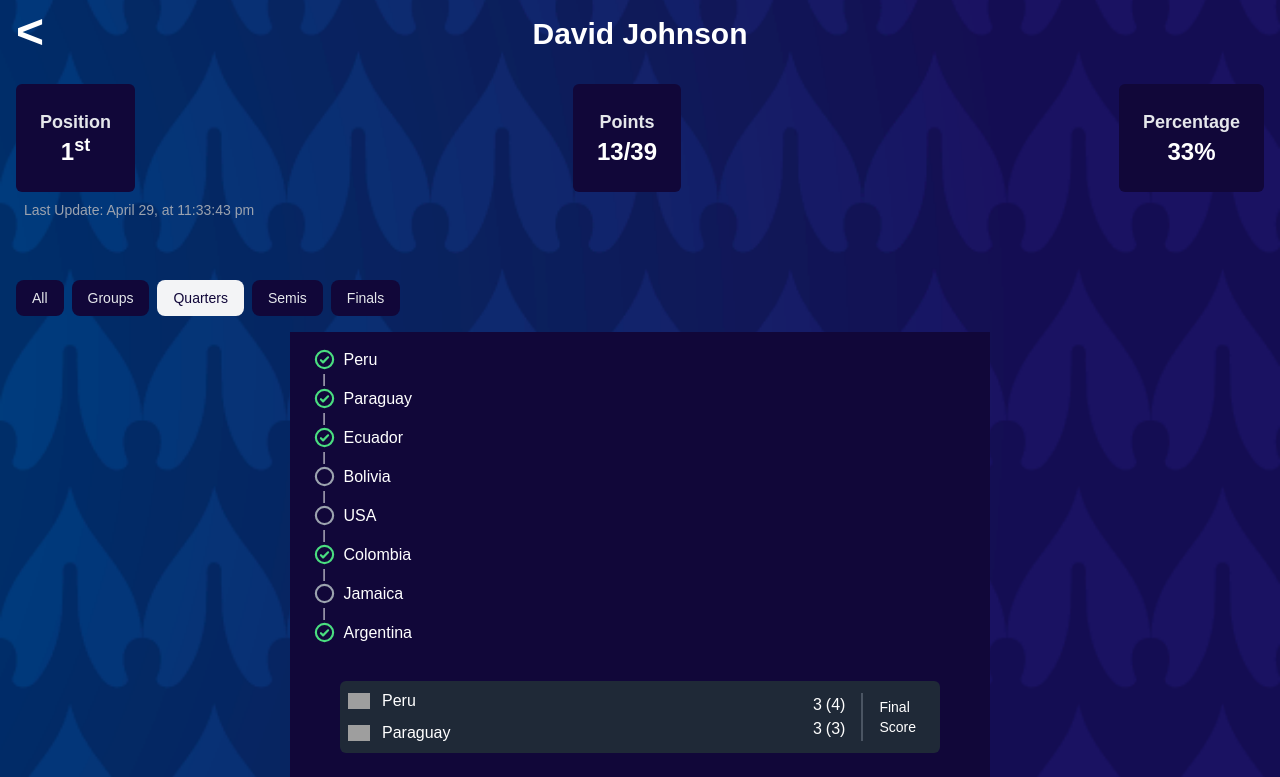
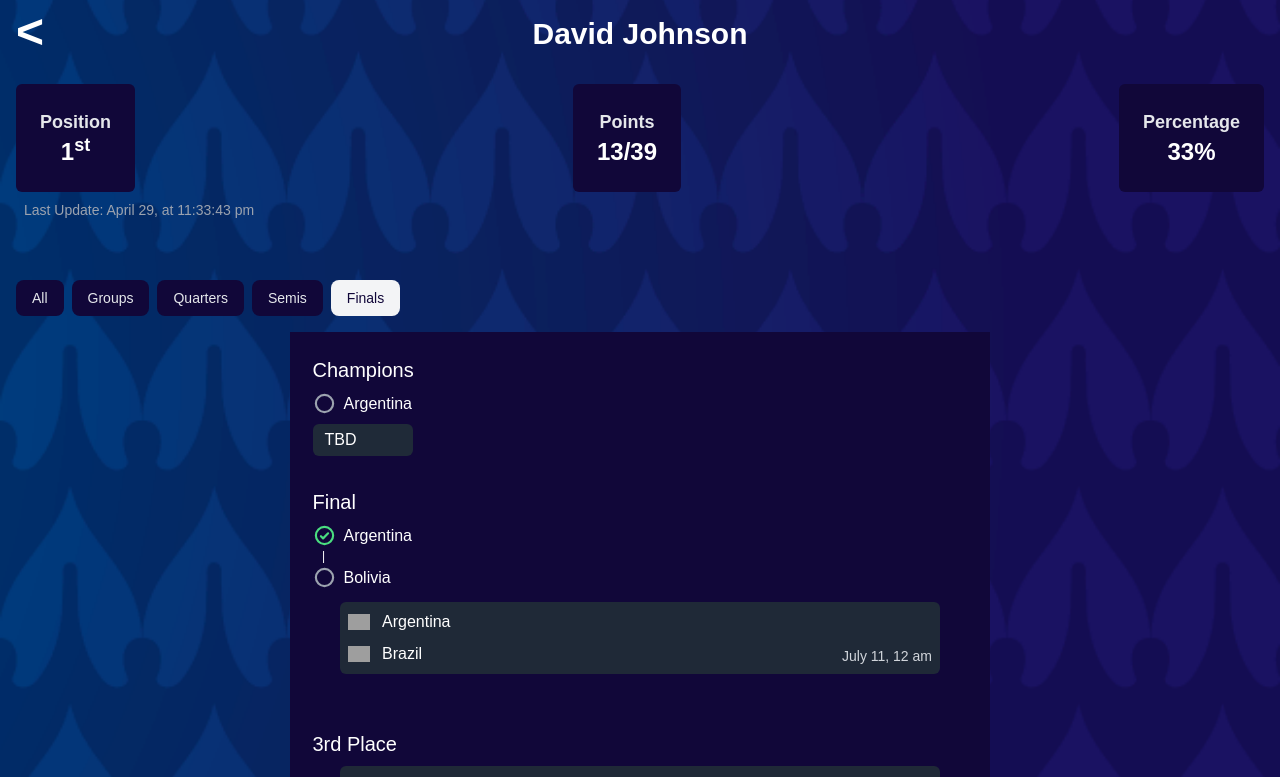
Before and after one commit to devslife7/copa-america-2024, a Next.js app: page /1 in a window 1280 px wide. Shown: the top 777 px of the page. Built offline with nearby package versions, Linux system fonts and the light colour scheme; grey boxes are pictures that could not be loaded; a web font is replaced by a local one.

Commit message:
added finals view

```diff
--- a/app/[id]/fixtures.tsx
+++ b/app/[id]/fixtures.tsx
@@ -10,19 +10,12 @@ import { useState } from "react"
 import { useFixturesContext } from "@/context/fixtures"
 
 export default function Fixtures() {
-  const [sortBy, setSortBy] = useState("Quarters")
+  const [sortBy, setSortBy] = useState("Finals")
   const { users, fixtures } = useFixturesContext()
   const pathname = usePathname()
   const id = pathname.split("/")[1]
   const user = users.find(user => user.id == id)
-
   if (user === undefined) return null
-
-  // Gets the string of url and splits it into an array of strings
-  const correctPredictionsArrayString = user.correctPredictionsArray?.split("")
-  // const correctPredictionsArrayString = searchParams.get("correctPredictionsArray")?.split("")
-  // Converts the array of strings into an array of booleans where 1 is true and 0 is false
-  const isCorrectPredictionArray = correctPredictionsArrayString?.map((item: string) => item === "1")
 
   const RenderSortingMenu = () => {
     const sortByOptions = ["All", "Groups", "Quarters", "Semis", "Finals"]
@@ -46,16 +39,11 @@ export default function Fixtures() {
       </div>
     )
   }
+  const renderGroupFixtures = () => {
+    // Gets the string of url and splits it into an array of strings
+    const correctPredictionsArrayString = user.correctPredictionsArray?.split("")
+    const isCorrectPredictionArray = correctPredictionsArrayString?.map((item: string) => item === "1")
 
-  const renderFixtures = (sortBy: string) => {
-    if (sortBy === "Groups") return renderGroupFixtures()
-    if (sortBy === "Quarters") return renderEliminationStage("Quarter-finals")
-    if (sortBy === "Semis") return renderEliminationStage("Semi-finals")
-    if (sortBy === "Finals") return renderEliminationStage("Final")
-    return renderEliminationStage("All")
-  }
-
-  const renderGroupFixtures = () => {
     return fixtures.groupFixtures.map((fixture: any, idx: number) => {
       return (
         <div key={fixture.fixture.id} className="flex h-[140px] p-4 pr-6">
@@ -83,8 +71,6 @@ export default function Fixtures() {
           <div className="w-full">
             <div className="flex justify-between">
               <h2 className="mb-2">{TeamIds[user.predictions.groupStage[idx] as keyof typeof TeamIds]}</h2>
-              {/* {fixture.fixture.status.short === "FT" &&
-                ((isCorrectPredictionArray ?? [])[idx] ? <span>+1</span> : <span>+0</span>)} */}
               <div className="text-sm">{fixture.league.round}</div>
             </div>
 
@@ -115,13 +101,7 @@ export default function Fixtures() {
         teamsInQuarterFinals?.push(fixture.teams.home.id)
         teamsInQuarterFinals?.push(fixture.teams.away.id)
       })
-    } else if (stage === "Final") {
-      stageFixtures = fixtures.finalFixtures
-      userPredictions = user.predictions.final
     }
-
-    console.log("teamsInQuarterFinals", teamsInQuarterFinals)
-    console.log("userPredictions", userPredictions)
 
     return (
       <>
@@ -156,51 +136,83 @@ export default function Fixtures() {
       </>
     )
   }
+  const renderFinals = () => {
+    console.log("predictions", user.predictions)
+    console.log("fixtures", fixtures)
+    const winnerPrediction = user.predictions.winner
+    const finalPredictions = user.predictions.final
 
-  // const renderAllFixtures = () => {
-  //   return AllFixtures.response.map((fixture: any, idx: number) => {
-  //     return (
-  //       <div key={fixture.fixture.id} className="flex h-[140px] p-4 pr-6">
-  //         <div className="relative w-10 text-xl text-gray-400 text-center flex justify-center">
-  //           {fixture.fixture.status.short === "FT" || fixture.fixture.status.short === "PEN" ? (
-  //             (isCorrectPredictionArray ?? [])[idx] ? (
-  //               <CheckMarkSVG className="text-green-400 " />
-  //             ) : (
-  //               <XMarkSVG className="text-red-400 text-3xl" />
-  //             )
-  //           ) : (
-  //             <CircleSVG className="text-gray-400" />
-  //           )}
+    const finalMatch = fixtures.finalFixtures[1]
+    const thirdPlaceMatch = fixtures.finalFixtures[0]
+    const finalFixtures = fixtures.finalFixtures
+    // Array of teams that are in the final match
+    const teamsInFinalFixtures = [finalMatch.teams.home.id, finalMatch.teams.away.id]
 
-  //           <div className={cn("absolute left-4 top-[1.4rem]", { hidden: AllFixtures.response.length - 1 === idx })}>
-  //             <div className="text-xs">{"|"}</div>
-  //             <div className="text-xs">{"|"}</div>
-  //             <div className="text-xs">{"|"}</div>
-  //             <div className="text-xs">{"|"}</div>
-  //             <div className="text-xs">{"|"}</div>
-  //             <div className="text-xs">{"|"}</div>
-  //             <div className="text-xs">{"|"}</div>
-  //           </div>
-  //         </div>
-  //         <div className="w-full">
-  //           <div className="flex justify-between">
-  //             <h2 className="mb-2">{TeamIds[user.predictionGroupStage[idx] as keyof typeof TeamIds]}</h2>
-  //             {/* {fixture.fixture.status.short === "FT" &&
-  //               ((isCorrectPredictionArray ?? [])[idx] ? <span>+1</span> : <span>+0</span>)} */}
-  //             <div className="text-sm">{fixture.league.round}</div>
-  //           </div>
+    return (
+      <>
+        <div className="pt-4 px-[22.5px] pb-6 space-y-8">
+          <div className="mt-2 space-y-2">
+            <h2 className="text-xl">Champions</h2>
+            <div className="flex space-x-2 text-center">
+              {false ? (
+                <CheckMarkSVG className="text-green-400" />
+              ) : false ? (
+                <XMarkSVG className="text-red-400" />
+              ) : (
+                <CircleSVG className="text-gray-400" />
+              )}
+              <h2>{TeamIds[winnerPrediction as keyof typeof TeamIds]}</h2>
+            </div>
+            <div className="bg-[#1F2A38] px-3 py-1 rounded-md inline-block w-[100px] mt-2">TBD</div>
+          </div>
 
-  //           <RenderFixture fixture={fixture} />
-  //         </div>
-  //       </div>
-  //     )
-  //   })
-  // }
+          <div>
+            <h2 className="text-xl mb-2">Final</h2>
+            <div className="flex space-x-2">
+              {teamsInFinalFixtures.includes(+finalPredictions[0]) ? (
+                <CheckMarkSVG className="text-green-400" />
+              ) : false ? (
+                <XMarkSVG className="text-red-400" />
+              ) : (
+                <CircleSVG className="text-gray-400" />
+              )}
+              <h2>{TeamIds[finalPredictions[0] as keyof typeof TeamIds]}</h2>
+            </div>
+            <div className="text-xs ml-[9.5px] mb-[2px]">{"|"}</div>
+            <div className="flex space-x-2">
+              {teamsInFinalFixtures.includes(+finalPredictions[1]) ? (
+                <CheckMarkSVG className="text-green-400" />
+              ) : false ? (
+                <XMarkSVG className="text-red-400" />
+              ) : (
+                <CircleSVG className="text-gray-400" />
+              )}
+              <h2>{TeamIds[finalPredictions[1] as keyof typeof TeamIds]}</h2>
+            </div>
+            <div className=" py-3">
+              <RenderFixture fixture={finalMatch} />
+            </div>
+          </div>
+
+          <div className="py-3">
+            <h2 className="text-xl mb-2">3rd Place</h2>
+            <RenderFixture fixture={thirdPlaceMatch} />
+          </div>
+        </div>
+      </>
+    )
+  }
 
   return (
     <>
       <RenderSortingMenu />
-      <div className="max-w-[700px] mx-auto bg-secondary">{renderFixtures(sortBy) || []}</div>
+      <div className="max-w-[700px] mx-auto bg-secondary">
+        {sortBy === "Groups" && renderGroupFixtures()}
+        {sortBy === "Quarters" && renderEliminationStage("Quarter-finals")}
+        {sortBy === "Semis" && renderEliminationStage("Semi-finals")}
+        {sortBy === "Finals" && renderFinals()}
+        {sortBy === "All" && renderEliminationStage("All")}
+      </div>
     </>
   )
 }
--- a/data/predictions.json
+++ b/data/predictions.json
@@ -7,8 +7,8 @@
       "quarterFinals": ["30", "2380", "2382", "2381", "2384", "8", "2385", "26"],
       "semiFinals": ["26", "2383", "30", "2385"],
       "3rdPlace": "29",
-      "final": ["2385", "2381"],
-      "winner": "2385"
+      "final": ["26", "2381"],
+      "winner": "26"
     },
     "correctPredictions": 16,
     "correctPredictionsArray": "01100000000000000000000"
```
